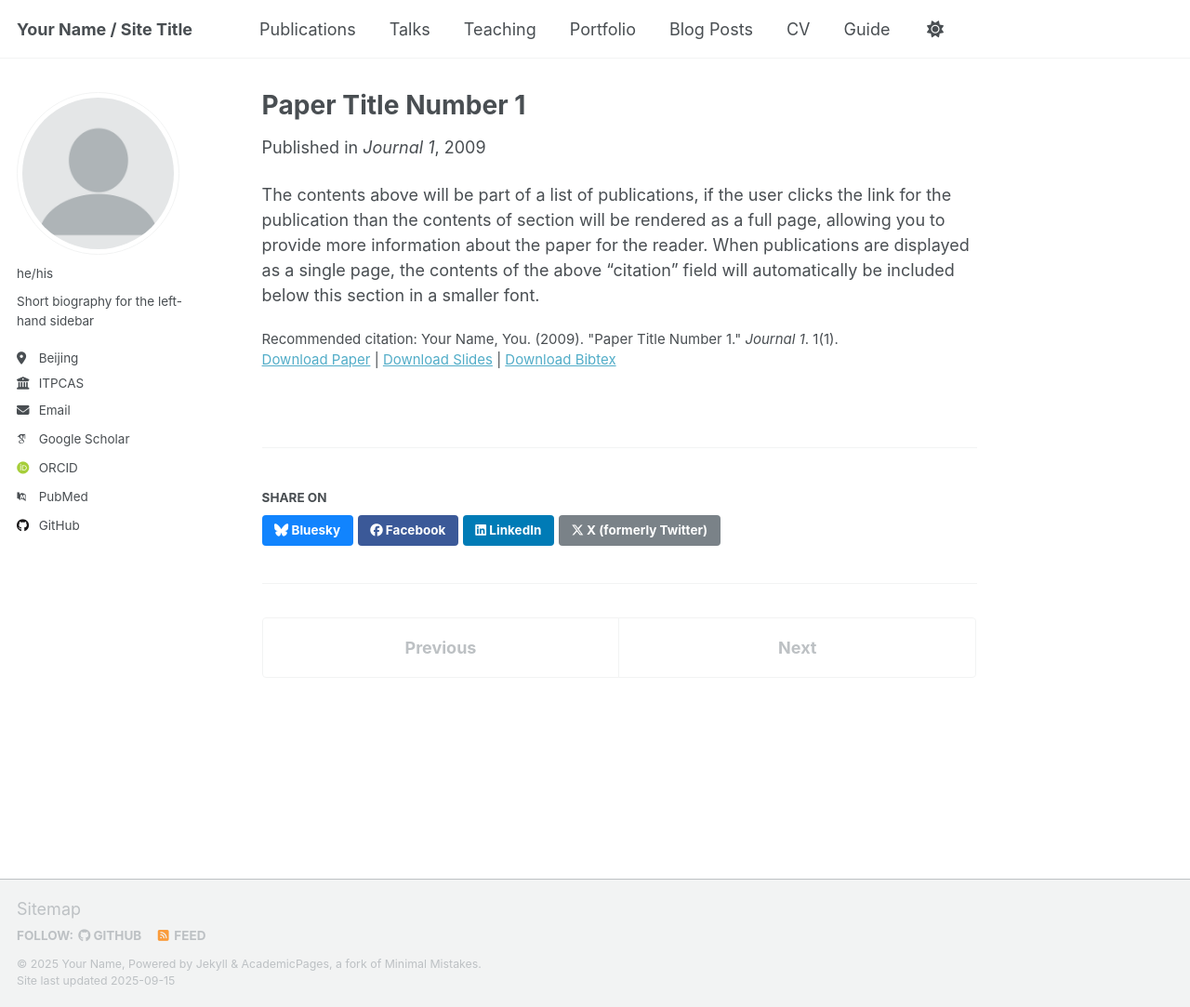
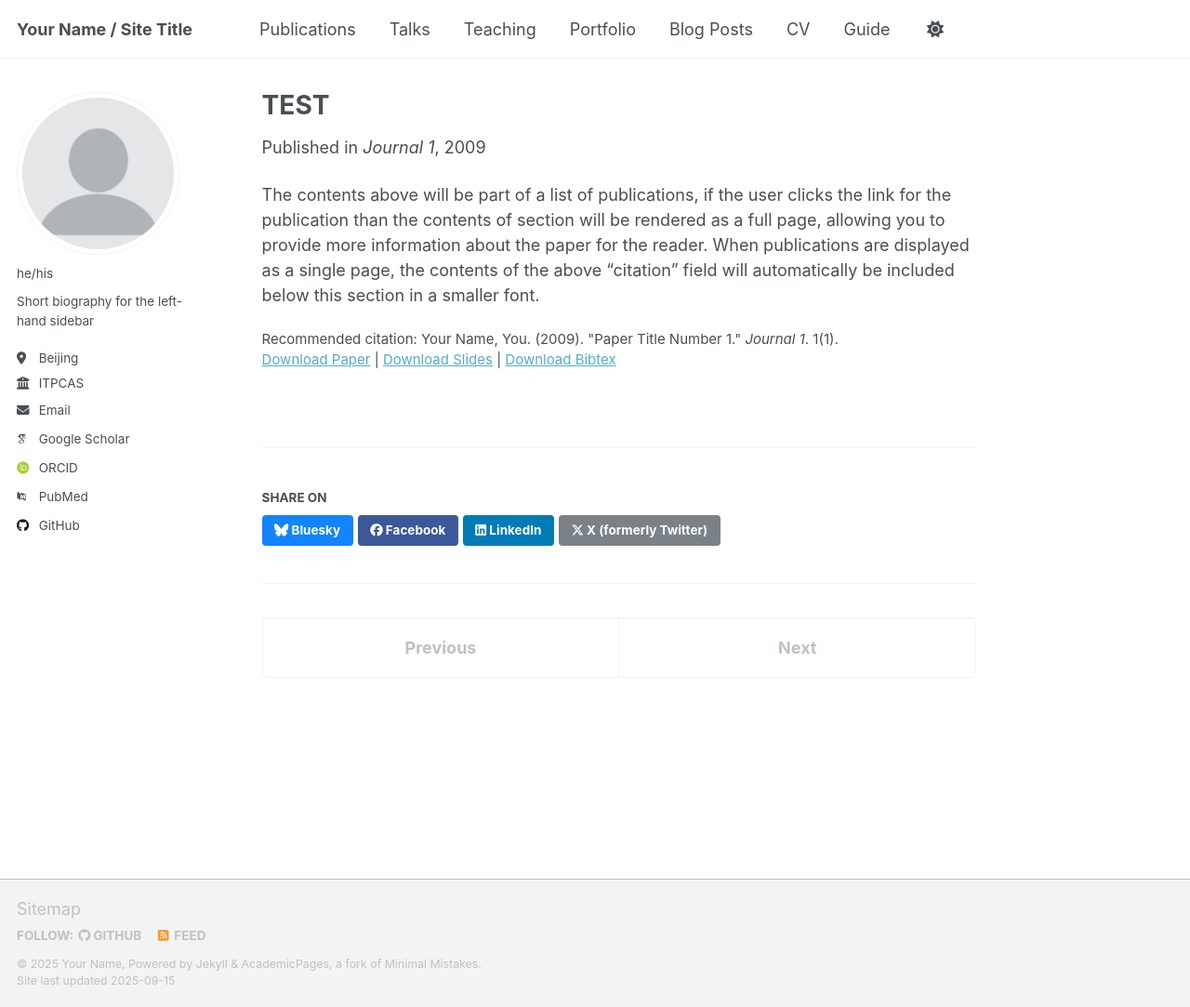
Before and after one commit to BinCAO-PF/research, a Jekyll site: the page built from _publications/2009-10-01-paper-title-number-1.md, in a window 1280 px wide and 1083 px high. Shown: the whole window at 93% size. Built offline with Jekyll 4.4.1, drawn with Linux system fonts in a browser that asks for light colours; some web fonts are replaced; a script that is not in the unit is left out.

Commit message:
Update 2009-10-01-paper-title-number-1.md

```diff
--- a/_publications/2009-10-01-paper-title-number-1.md
+++ b/_publications/2009-10-01-paper-title-number-1.md
@@ -1,5 +1,5 @@
 ---
-title: "Paper Title Number 1"
+title: "TEST"
 collection: publications
 category: manuscripts
 permalink: /publication/2009-10-01-paper-title-number-1
```
